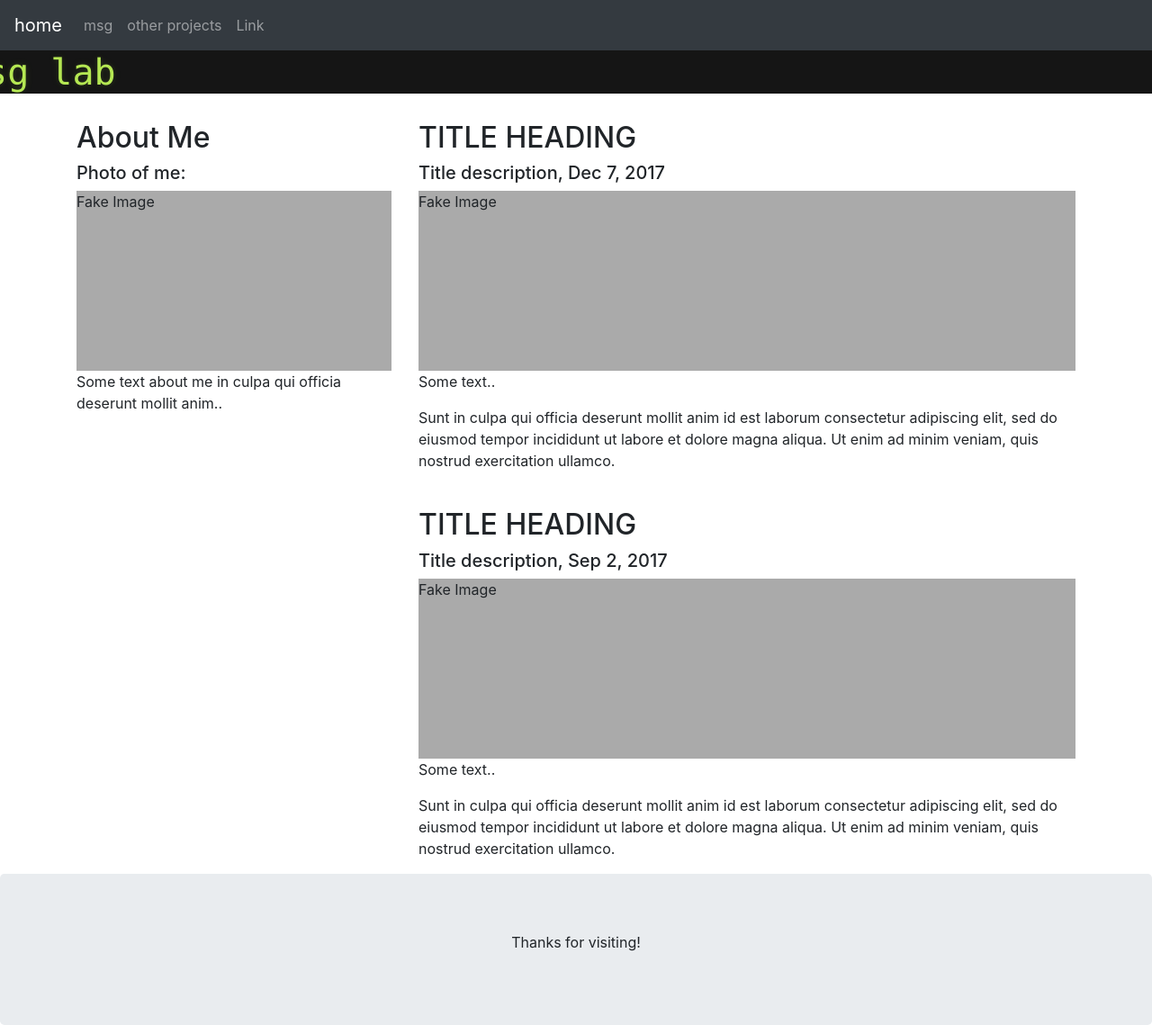
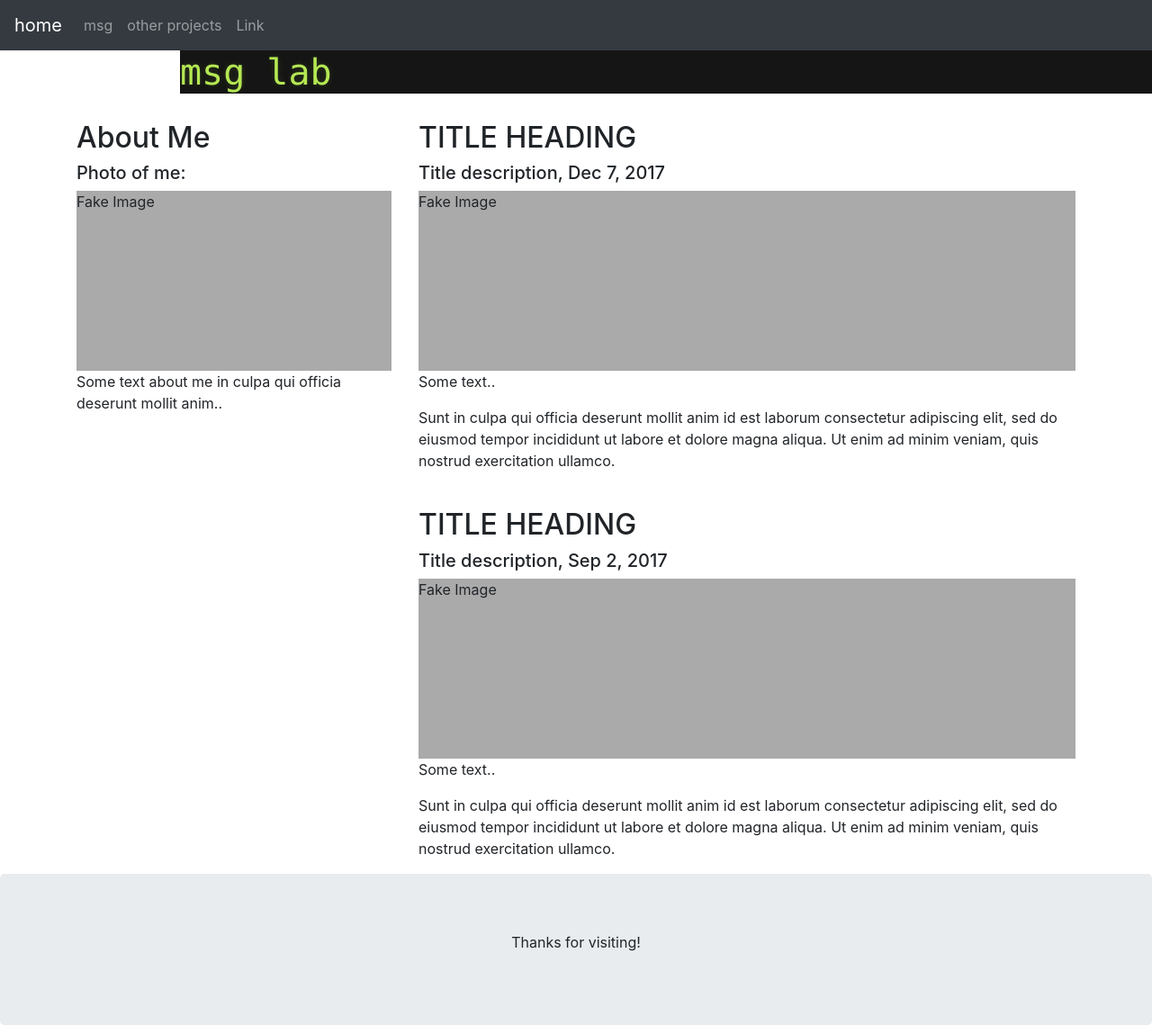
Before and after one commit to msglab/msglab, a Jekyll site: the page index.html, which Jekyll copies as it is, in a window 1280 px wide. Shown: the whole page at 90% size. Built offline with Jekyll 4.4.1, drawn with Linux system fonts in a browser that asks for light colours.

Commit message:
Update style.css

```diff
--- a/css/style.css
+++ b/css/style.css
@@ -5,7 +5,7 @@
     text-shadow: 0 1px 1px rgba(0,0,0,0.1),0 0 5px rgba(181,232,83,0.1),0 0 10px rgba(181,232,83,0.1);
     font-size: 30px;
     line-height: 1.5;
-    margin: 0 0 0 -40px;
+    margin: 0 0 0 200px;
     font-weight: bold;
     font-family: Monaco, "Bitstream Vera Sans Mono", "Lucida Console", Terminal, monospace;
 }
```
